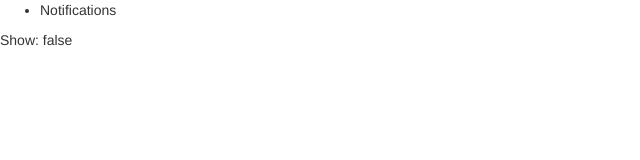
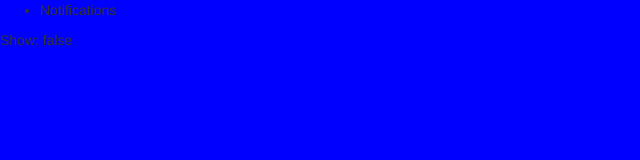
Before and after one commit to SOunit/angularjs-memo, a plain HTML site: page 03-notifications/01-minimum/index.html in a window 1280 px wide. Shown: the whole page, without its empty margins (0-640 px from the left). Drawn offline with nearby package versions, Linux system fonts and the light colour scheme; some packages are replaced by stand-ins of ours.

Commit message:
add memo

```diff
--- /dev/null
+++ b/03-notifications/01-minimum/css/style.css
@@ -0,0 +1,3 @@
+body {
+  background-color: blue;
+}
--- a/03-notifications/01-minimum/index.html
+++ b/03-notifications/01-minimum/index.html
@@ -5,6 +5,7 @@
     <meta http-equiv="X-UA-Compatible" content="IE=edge" />
     <meta name="viewport" content="width=device-width, initial-scale=1.0" />
     <title>Document</title>
+
     <!-- jQuery -->
     <script
       src="https://code.jquery.com/jquery-2.1.4.min.js"
@@ -40,6 +41,9 @@
 
     <!-- main module -->
     <script src="src/notification.module.js"></script>
+
+    <!-- style -->
+    <link rel="stylesheet" href="./css/style.css" />
   </head>
   <body ng-controller="notificationsController">
     <header>
```
